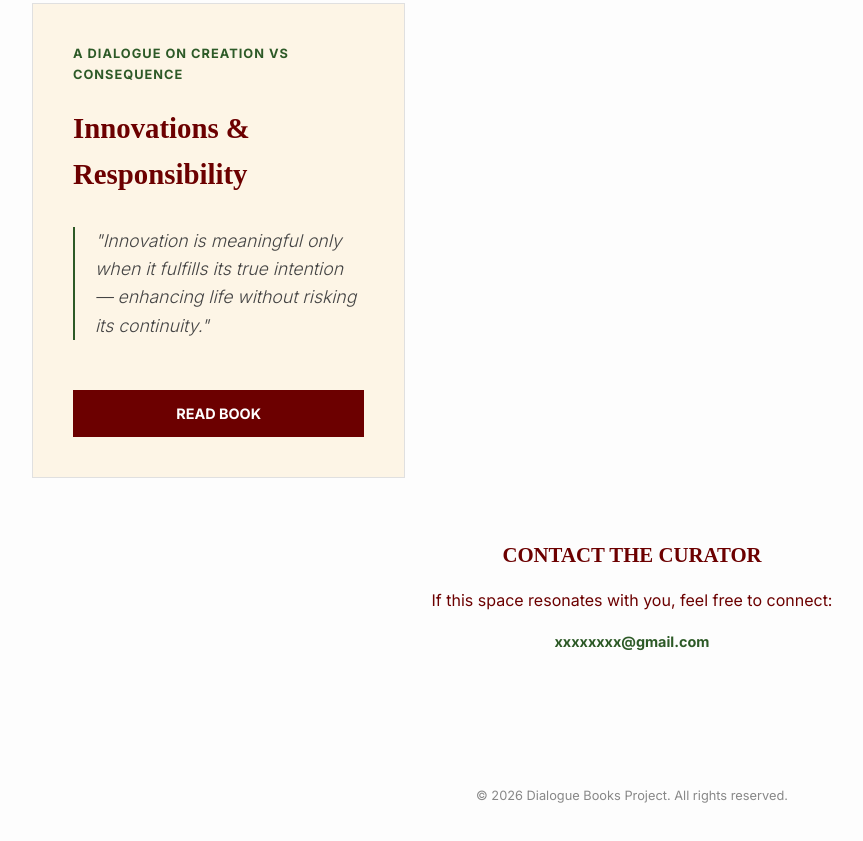
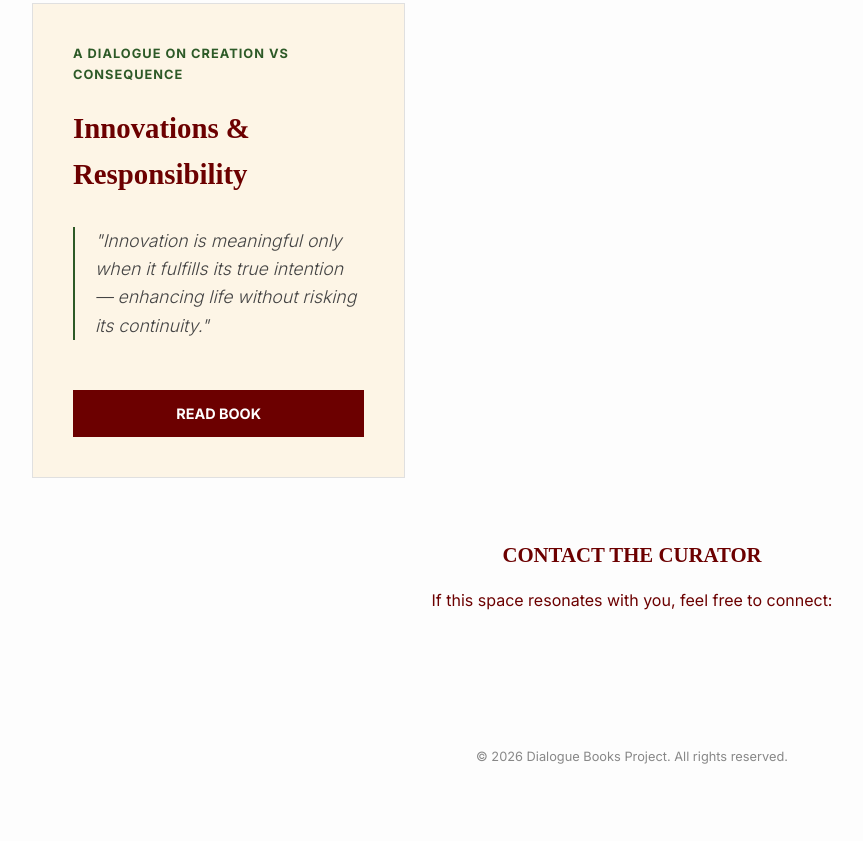
Before and after one commit to gskg02-values/unique-space-thoughts, a plain HTML site: page index.html in a window 1280 px wide. Shown: the part 1541-2382 px from the top of the page, without its empty margins (8-871 px from the left). Drawn offline with Linux system fonts and the light colour scheme; a web font is replaced by a local one.

Commit message:
Fix HTML formatting and structure

```diff
--- a/index.html
+++ b/index.html
@@ -262,7 +262,7 @@
 
     <p style="font-weight:600; font-size:0.9rem;">
         <a href="mailto:xxxxxxxx@gmail.com" style="color:#2d5a27; text-decoration:none;">
-            xxxxxxxx@gmail.com
+
         </a>
     </p>
 </section>
```
